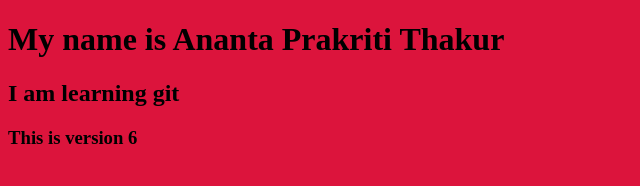
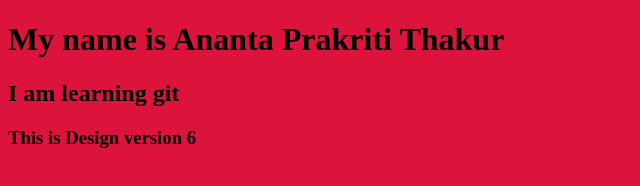
Before and after one commit to Annie30092003/myrepo, a plain HTML site: page index.html in a window 1280 px wide. Shown: the full height of the page, 0-640 px from the left. Drawn offline with Linux system fonts and the light colour scheme.

Commit message:
changes in h3

```diff
--- a/index.html
+++ b/index.html
@@ -9,6 +9,6 @@
 <body>
     <h1>My name is Ananta Prakriti Thakur</h1>
     <h2>I am learning git</h2>
-    <h3>This is version 6</h3>
+    <h3>This is Design version 6</h3>
 </body>
 </html>
```
